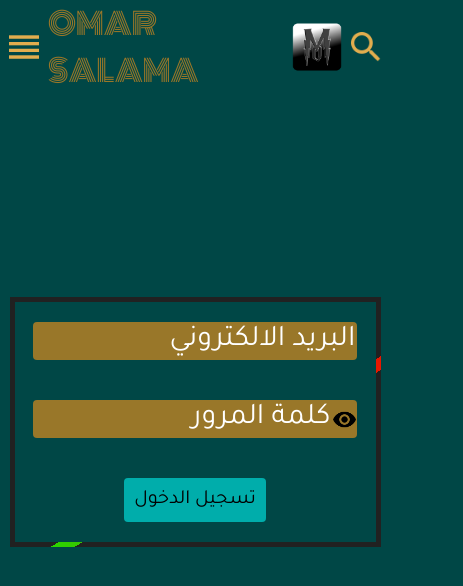
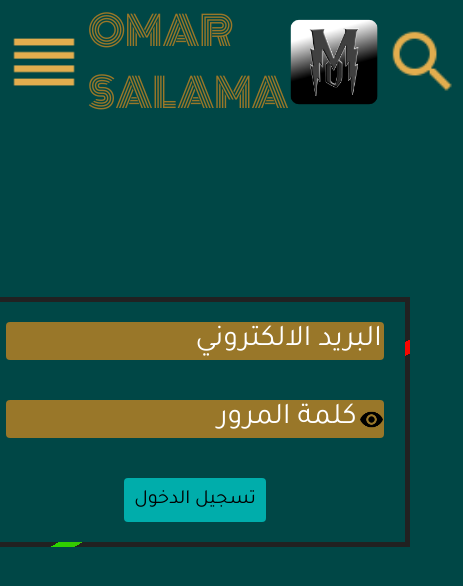
Before and after one commit to 3mar00/t, a plain HTML site: page index.html in a window 390 px wide. Shown: the whole page, 463 px wide, since content can reach past the window. Drawn offline with Linux system fonts and the light colour scheme.

Commit message:
Add files via upload

```diff
--- a/dow.css
+++ b/dow.css
@@ -95,7 +95,7 @@
     align-items:center;
 
 }
-.logo div{
+.logo div,p{
 
     display:flex;
     align-items:center;
@@ -148,3 +148,25 @@
         transform: rotate(360deg);
     }
 }
+@media (min-width: 0px) and (max-width: 720px) {
+.l,.s{
+    width:80px;
+    height:80px;
+}
+    input{
+width:350px;
+}
+.im{
+    width:90px;
+    height:90px;
+}
+.bott{
+    width:min-content;
+}
+p{
+    font-size: 40px;
+    font-weight: 400;
+
+}
+
+}
--- a/index.html
+++ b/index.html
@@ -1,15 +1,18 @@
 <!DOCTYPE html>
 <html lang="en">
 <head>
+    <meta charset="UTF-8">
+    <meta http-equiv="X-UA-Compatible" content="IE=edge">
+    <meta name="viewport" content="width=device-width, initial-scale=1.0">
     <link rel="stylesheet" href="dow.css">
-    <title>TEST</title>
+    <title>Document</title>
 </head>
 <body>
     <div class="logo">
         <img src="lis.png" alt="فشل تحميلالصوره" class="l">
 
-        <div>
-        OMAR SALAMA
+        <div class="n">
+        <p>OMAR SALAMA</p>
         <img src="logo.png" alt="فشل تحميلالصوره" class="im">
         </div>
 
@@ -37,4 +40,5 @@
 
     </form>
 </body>
+
 </html>
```
